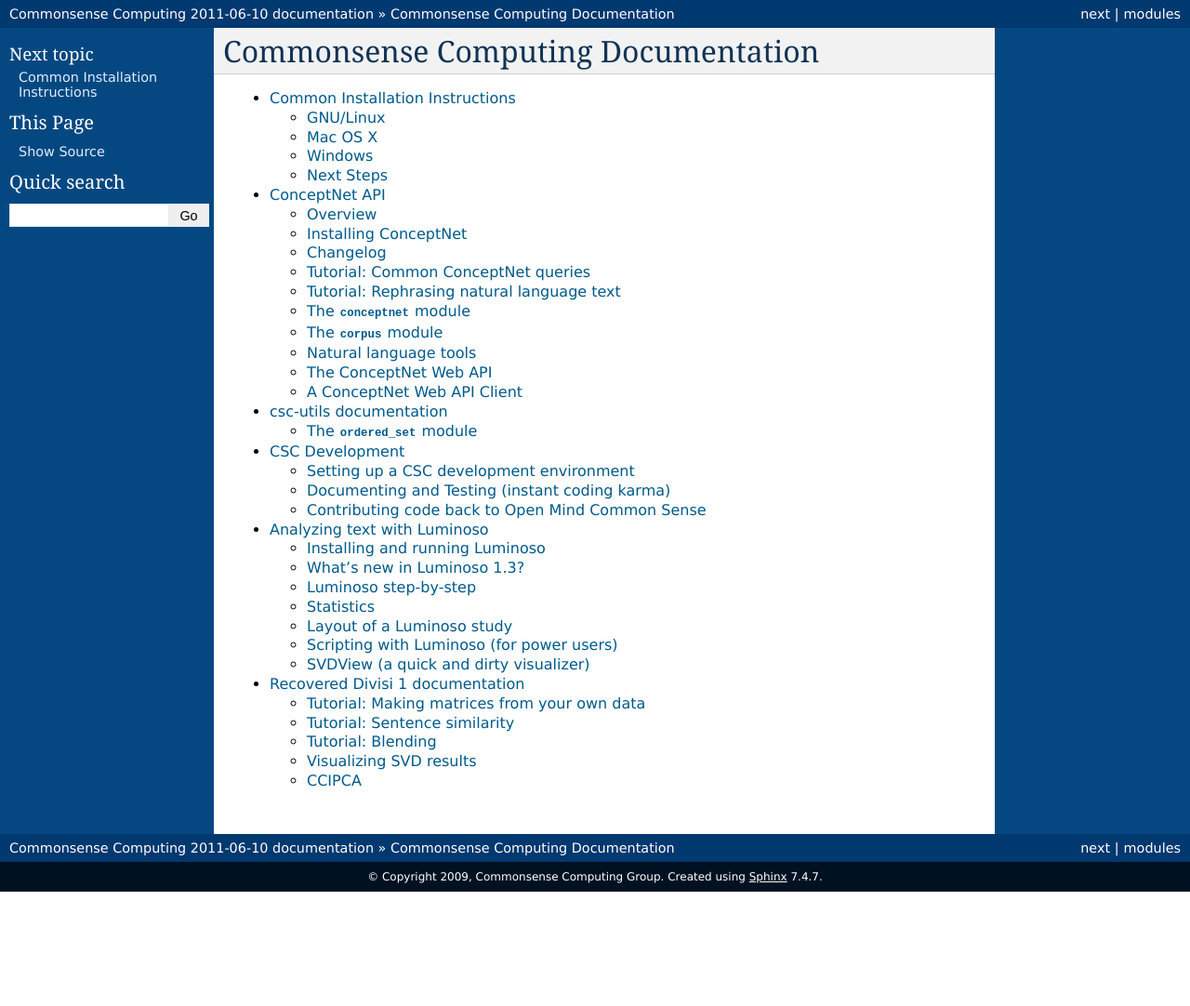
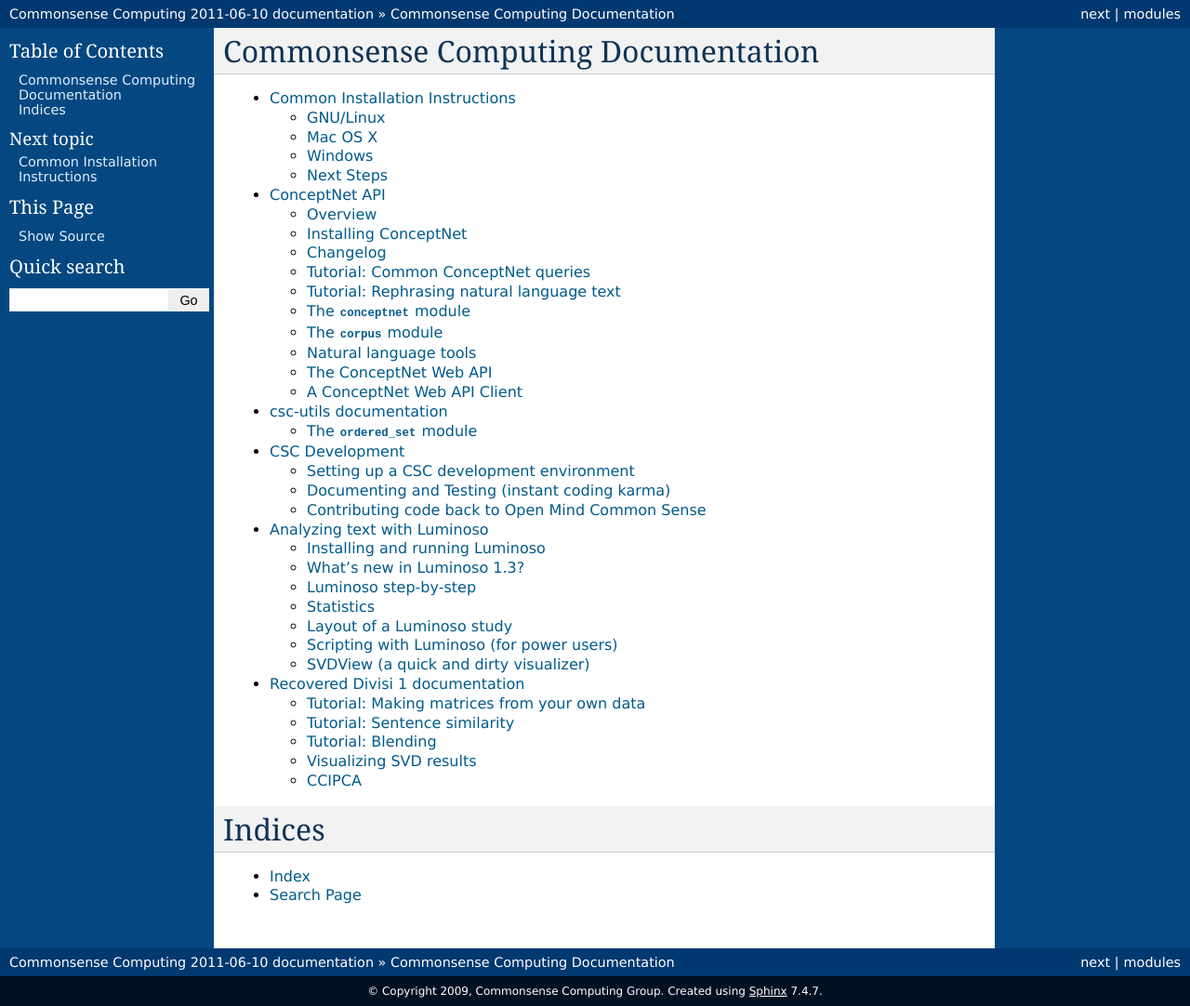
Before and after one commit to commonsense/omcs, a Sphinx documentation site: the page built from docs/index.rst, in a window 1280 px wide. Shown: the whole page at 93% size. Built offline with Sphinx 7.4.7, drawn with Linux system fonts in a browser that asks for light colours; pages that are not in the unit, such as notebooks, are missing from menus; before the commit the page ends 959 px from its top, so only the background shows below that.

Commit message:
Add indices.

```diff
--- a/docs/index.rst
+++ b/docs/index.rst
@@ -18,3 +18,9 @@
    luminoso/index
    luminoso2/index
    divisi1/index
+
+Indices
+=======
+
+* :ref:`genindex`
+* :ref:`search`
```
